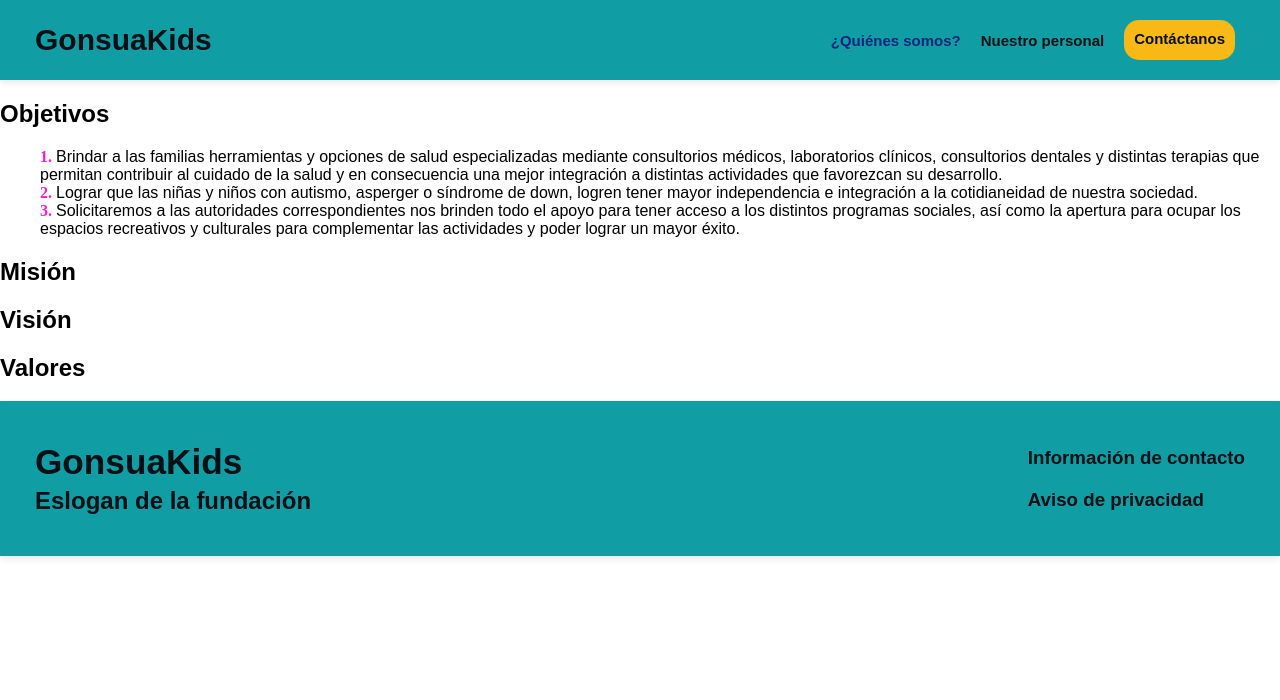
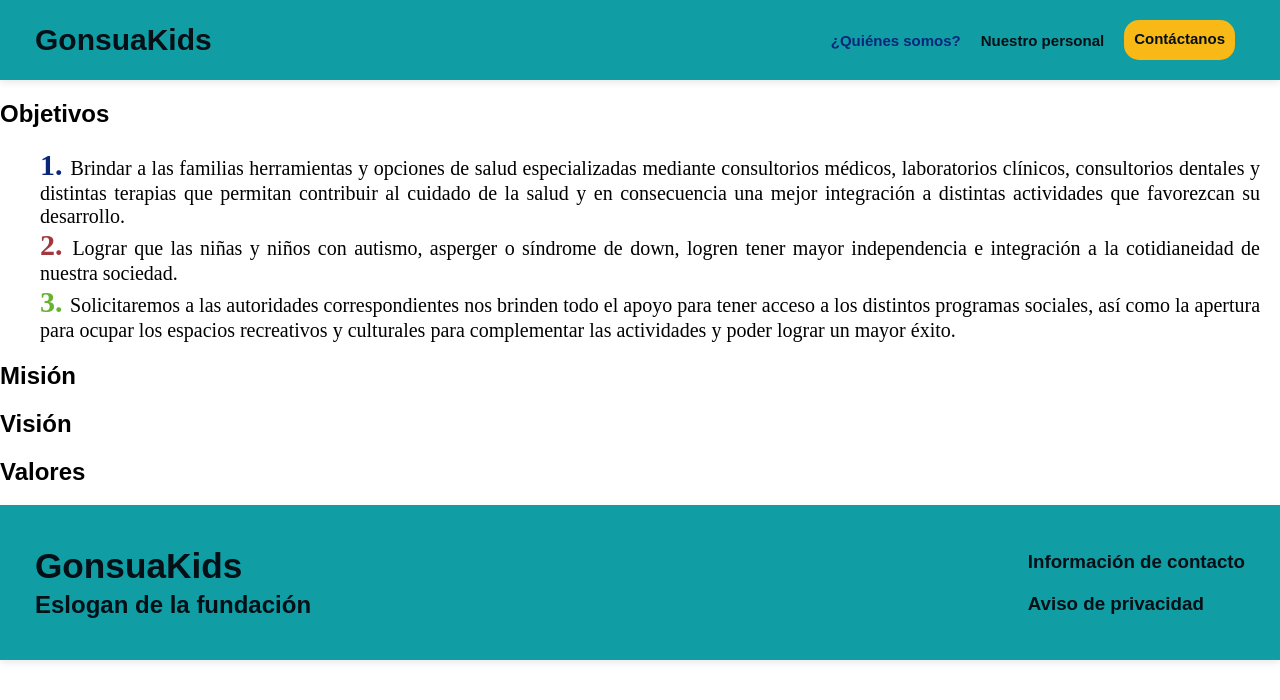
Before and after one commit to GonsuaKids/GonsuaPage, a React (Create React App) app in the folder gonsuakidsfront/: page /GonsuaKids in a window 1280 px wide. Shown: the top 700 px of the page. Built offline with nearby package versions, Linux system fonts and the light colour scheme.

Commit message:
DAMG: Cambios de estilo para algunos colores globales y para la AU, y landing

```diff
--- a/gonsuakidsfront/src/components/others/CSS/AboutUs.css
+++ b/gonsuakidsfront/src/components/others/CSS/AboutUs.css
@@ -1,14 +1,27 @@
 ol li {
     counter-increment: muffins;
+    font-family: cursive;
+    font-size: 20px;
+    margin-right: 20px;
+    text-align: justify;
 }
 
-ol li:before {
+ol li:before{
     content: counter(muffins) ". ";
     /* Whatever custom styles you want here */
-    color: var(--verdeClaro);
-    color: var(--rosa2);
+    font-size: 30px;
     font-weight: bold;
     font-family: cursive;
+}
+
+li:nth-child(1):before{
+    color: var(--azul);
+}
+li:nth-child(2):before{
+    color: var(--vino);
+}
+li:nth-child(3):before{
+    color: var(--verdeOscuro);
 }
 
 ol {
--- a/gonsuakidsfront/src/components/pure/CSS/Landing.css
+++ b/gonsuakidsfront/src/components/pure/CSS/Landing.css
@@ -2,7 +2,6 @@ body {
     font-family: Poppins, sans-serif;
     color: var(--black);
     margin: 0;
-    background-color: white;
 }
 
 section {
@@ -33,7 +32,7 @@ section {
     max-width: 100%;
 }
 
-.landing--upperInfo {
+.landing--fColumn {
     display: grid;
     grid-template-columns: 4fr 2fr;
     align-items: center;
--- a/gonsuakidsfront/src/components/pure/Landing.jsx
+++ b/gonsuakidsfront/src/components/pure/Landing.jsx
@@ -10,14 +10,14 @@ export default function Landing(){
             <Nav />
             <section className='landing--initial'>
                 <div className='landing--upperInfo'>
+                    <h1 className='landing--title'>GonsuaKids</h1>
                     <div className='landing--fColumn'>
-                        <h1 className='landing--title'>GonsuaKids</h1>
                         <div className="landing--info">
                             <p>GonsuaKids es una fundación enfocada en ayudar y apoyar a través de la colabaración con espcialistas, a niños con discapacidad para adquirir y desarrollar habilidades para la vida, con la finalidad de que así, con nuestra ayuda y apoyo, puedan mejorar su salud</p>
                             <p className='bold contactanos'>¡Ponte en contacto con nosotros y únetenos en esta causa!</p>
                         </div>
+                        <img src={require('../../assets/GonsuaKids.png')} alt="Imagen insignia de GonsuaKids" className='landing--img'/>
                     </div>
-                    <img src={require('../../assets/GonsuaKids.png')} alt="Imagen insignia de GonsuaKids" className='landing--img'/>
                 </div>
             </section>
             <section className='landing--recomended'>
--- a/gonsuakidsfront/src/index.css
+++ b/gonsuakidsfront/src/index.css
@@ -5,7 +5,7 @@ body {
     sans-serif;
   -webkit-font-smoothing: antialiased;
   -moz-osx-font-smoothing: grayscale;
-  background-color: var(--blancoGon);
+  background: var(--blancoGon);
 }
 
 code {
@@ -18,7 +18,10 @@ code {
   --naranja: #F8B816;
   --azul: #08277c;
   --negro: #040f16;
-  --blancoGon: #F0F7F4;
+  /* --blancoGon: #f2eaea; */
+  /* --blancoGon: #f0f7f4; */
+  --verdeGon: #24c781;
+  /* --blancoGon: #79cda8; */
   --verdeChillon: #5AFF15;
   --rosa: #F39A9D;
   --rosa2: #ff19d5;
@@ -26,6 +29,6 @@ code {
   --azulMar: #119DA4;
   --azulMarAlt: #16C6D0;
   --verdeClaro: #00CC66;
-  --vino: #815355;
-  --verdePastel: #B5EF8A;
+  --vino: #a2373d;
+  --verdeOscuro: #68b32e;
 }
```
